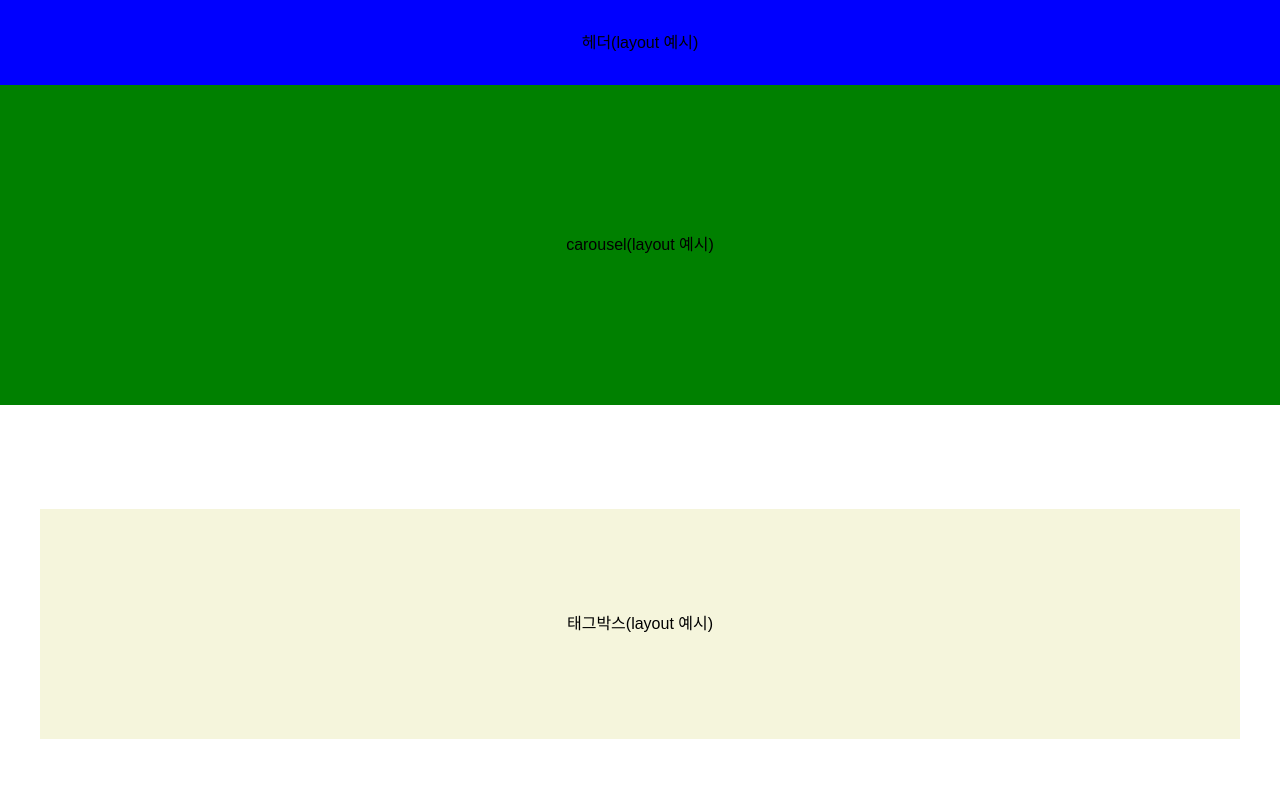
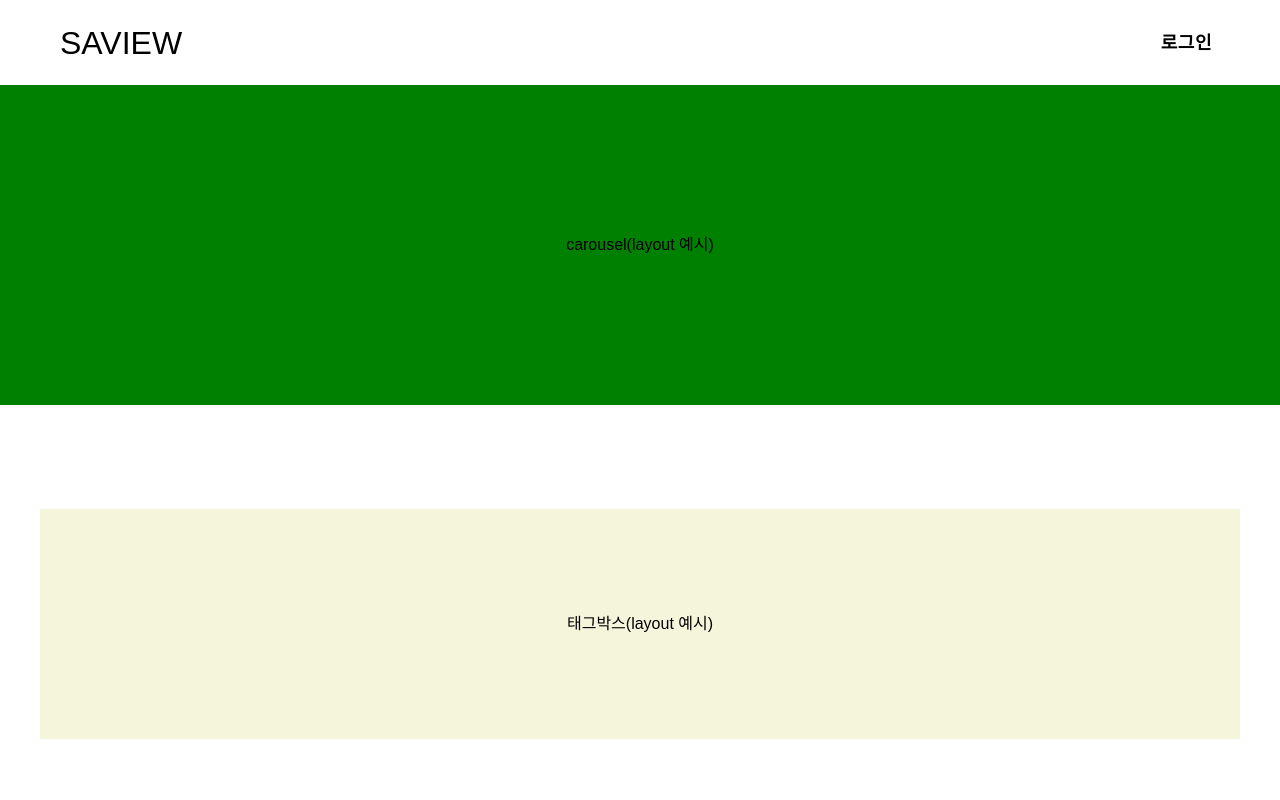
Before and after one commit to team-saviors/saview, a React (Create React App) app in the folder client/: page / in a window 1280 px wide. Shown: the top 800 px of the page. Built offline with nearby package versions, Linux system fonts and the light colour scheme.

Commit message:
Feat/main page (#46)
* [FE] Feat : 레이아웃 구조(미완성)

* [FE] Feat : Mainpage layout 구조 골격 완성.

* [FE] Feat : header component 완성.

```diff
--- a/client/src/components/Header.js
+++ b/client/src/components/Header.js
@@ -1,17 +1,50 @@
+// import { Link } from '@mui/material';
+import { Box, Button } from '@mui/material';
+import styled from 'styled-components';
+const NavBar = styled.header`
+  /* width: 100%; */
+  height: 85px;
+  max-width: 1180px;
+  display: flex;
+  justify-content: space-between;
+  align-items: center;
+  padding: 0 10px;
+  margin: auto;
+
+  /* background-color: blue; */
+`;
+const LogoBox = styled(Box)`
+  /* border: 1px solid; */
+  > h1 {
+    width: 105px;
+    height: 32px;
+  }
+`;
+const Loginbox = styled(Box)``;
+const LoginButton = styled(Button)`
+  font-size: 1.125rem;
+  font-weight: 600;
+  color: black;
+  &:hover {
+    background-color: transparent;
+    box-shadow: transparent;
+    -webkit-appearance: none;
+    -moz-appearance: none;
+    appearance: none;
+  }
+`;
 const Header = () => {
   return (
-    <header
-      style={{
-        width: '100%',
-        height: '85px',
-        display: 'flex',
-        justifyContent: 'center',
-        alignItems: 'center',
-        backgroundColor: 'blue',
-      }}
-    >
-      헤더(layout 예시)
-    </header>
+    <NavBar>
+      <LogoBox>
+        <h1>SAVIEW</h1>
+      </LogoBox>
+      <Loginbox>
+        <LoginButton disableRipple variant="text">
+          로그인
+        </LoginButton>
+      </Loginbox>
+    </NavBar>
   );
 };
 export default Header;
```
